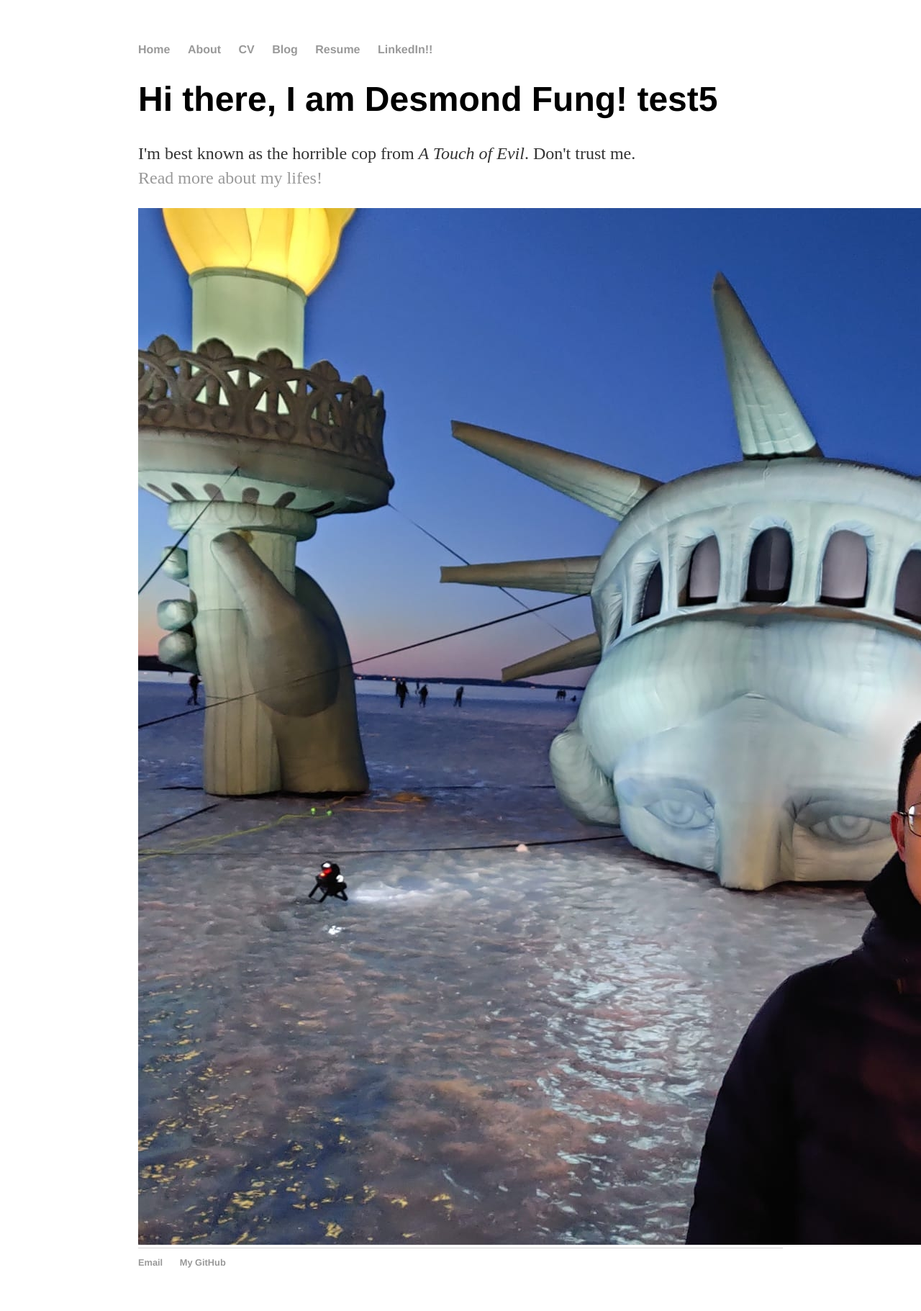
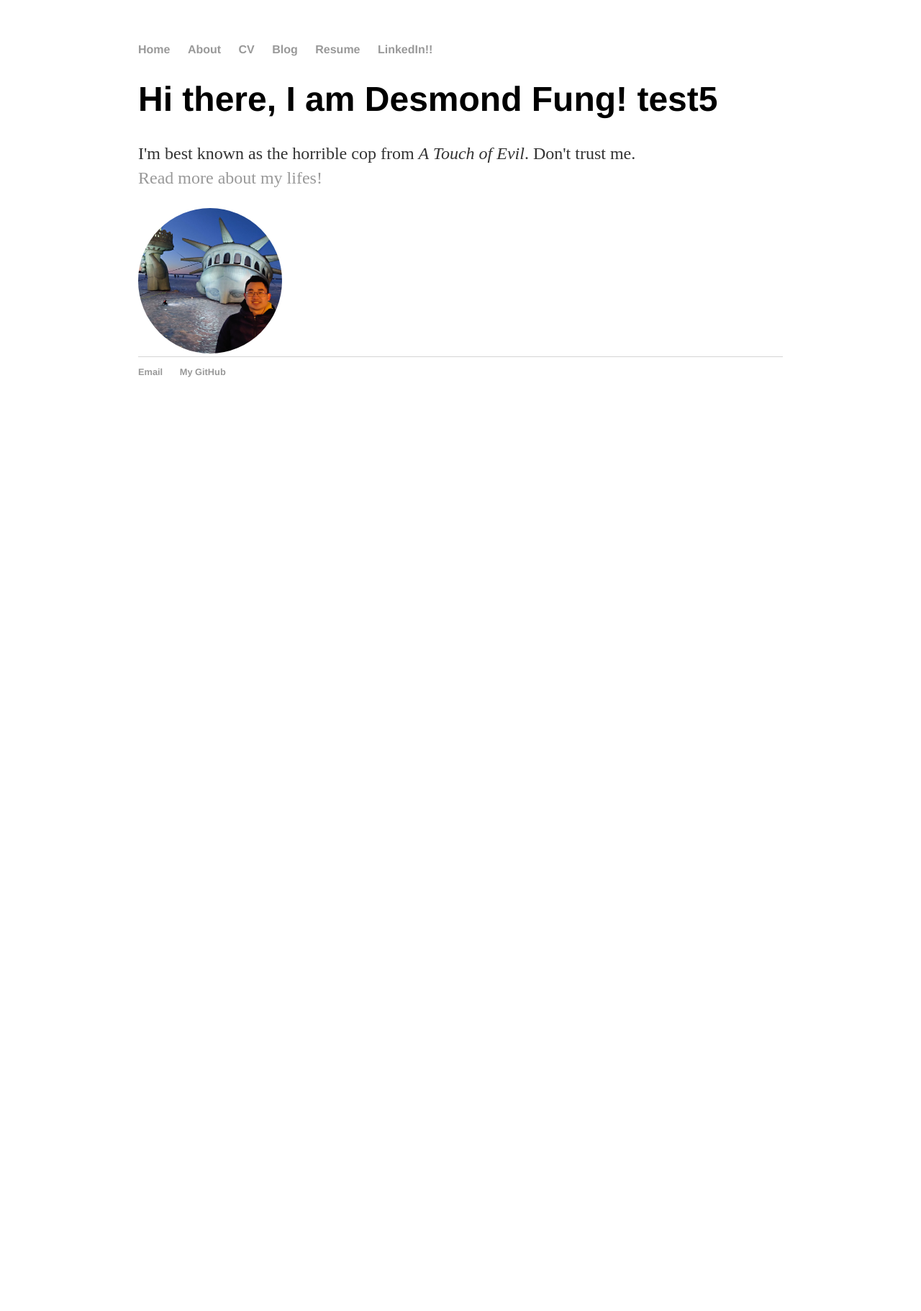
Before and after one commit to ddhangdd/ddhangdd.github.io, a Jekyll site: the page built from index.html, in a window 1280 px wide. Shown: the whole page at 72% size. Built offline with Jekyll 4.4.1, drawn with Linux system fonts in a browser that asks for light colours; after the commit the page ends 900 px from its top, so only the background shows below that.

Commit message:
Update index.html

```diff
--- a/index.html
+++ b/index.html
@@ -8,6 +8,6 @@
 			<p>I'm best known as the horrible cop from <em>A Touch of Evil</em>. Don't trust me.<br>
 
 			<a href="/about">Read more about my lifes!</a></p>
-			<img src="/images/myself.jpg">
+			<img src="/images/myself.jpg" height="auto" width="200" style="border-radius:70%">
 
 		</div>
```
